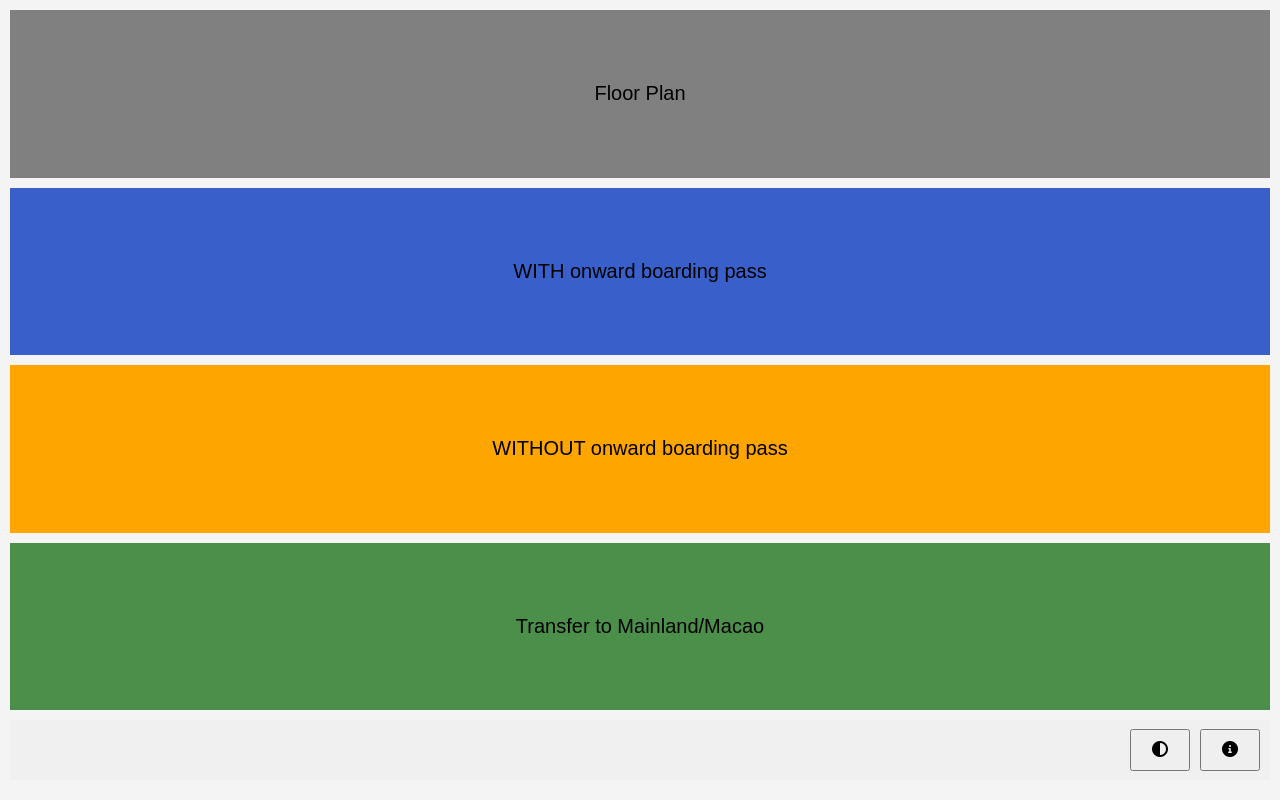
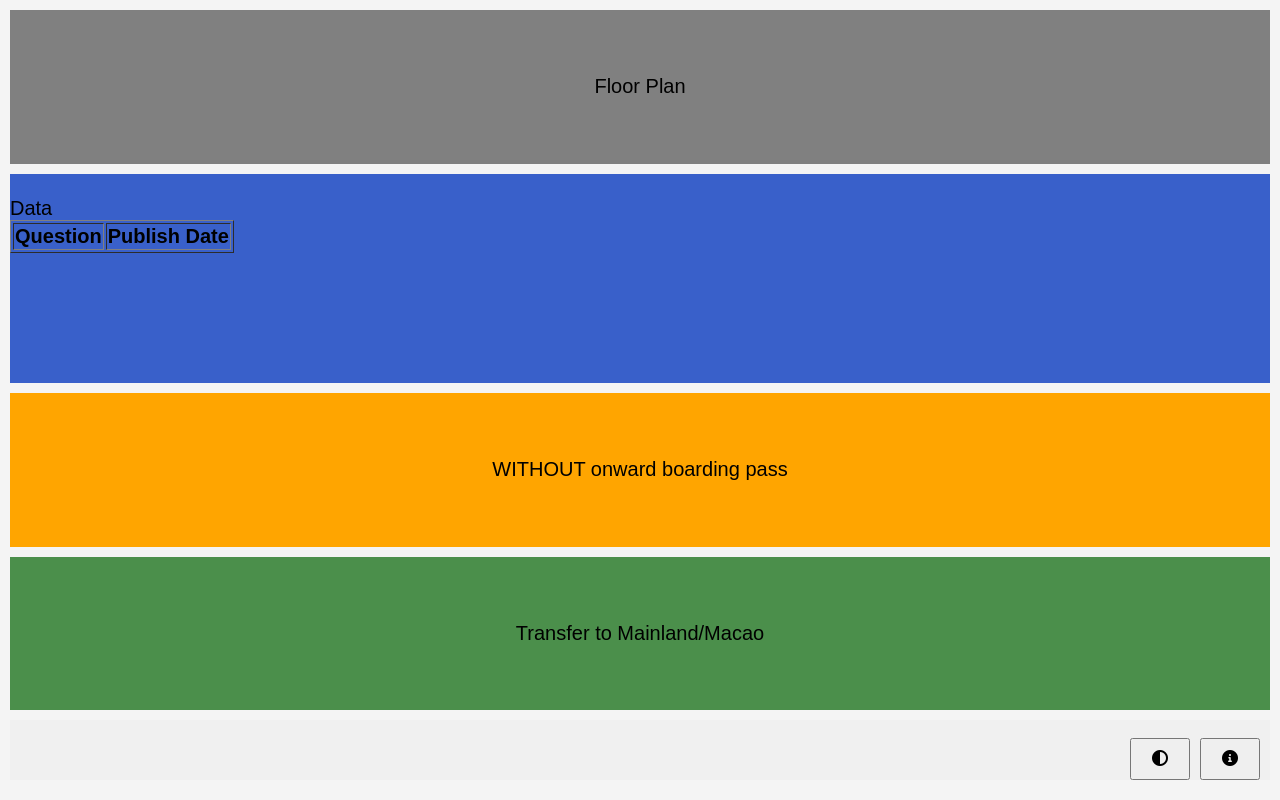
Before and after one commit to johnchleung/TIB_PWA, a Django app: page / in a window 1280 px wide. Run offline with Django 5.2, Linux system fonts and the light colour scheme; data that the repository does not hold is empty.

Commit message:
Update backend items

```diff
--- a/api/static/css/styles.css
+++ b/api/static/css/styles.css
@@ -42,6 +42,7 @@ body {
 	background-color: #f0f0f0;
 	display: flex;
 	justify-content: flex-end;
+    align-items: flex-end;
 	padding: 0 10px;
 }
 button {
--- a/api/templates/index.html
+++ b/api/templates/index.html
@@ -4,90 +4,14 @@
     {% load static %}
     <meta charset="UTF-8">
     <meta name="viewport" content="width=device-width, initial-scale=1.0">
-    <link rel="stylesheet" type="text/css" href="https://cdnjs.cloudflare.com/ajax/libs/font-awesome/6.0.0-beta3/css/all.min.css">
+    <link rel="stylesheet" type="text/css" href="https://cdnjs.cloudflare.com/ajax/libs/font-awesome/6.0.0-beta3/css/all.min.css" />
+    <link rel="stylesheet" type="text/css" href="{% static '/css/styles.css' %}" />
     <link rel="manifest" href="{% static '/manifest.json' %}" />
     <script src="{% static 'js/script.js' %}"></script>
     {% comment %} <script src="{% static 'js/toggleLayout.js' %}"></script> {% endcomment %}
 
-    <title>Dynamic Layout</title>
-    <style>
-        body {
-            font-family: Arial, sans-serif;
-            margin: 0;
-            padding: 10px;
-            background-color: #f4f4f4;
-        }
-        .container {
-            display: grid;
-            grid-template-columns: repeat(3, 1fr);
-            grid-template-rows: repeat(4, auto) 50px;
-            gap: 10px;
-            transition: all 0.3s ease;
-            height: calc(100vh - 40px); /* Full height minus padding */
-        }
-        .section {
-            background-color: #fff;
-            display: flex;
-            align-items: center;
-            justify-content: center; /* Center alignment */
-            font-size: 20px;
-        }
-        .section1 {
-            background-color: grey;
-        }
-        .section2 {
-            background-color: rgb(57, 96, 202);
-        }
-        .section3 {
-            background-color: orange;
-        }
-        .section4 {
-            background-color: #4b8f4b; /* Tortoise green */
-        }
-        .section5 {
-            height: 60px; /* Fixed height for Section 5 */
-            background-color: #f0f0f0;
-            display: flex;
-            justify-content: flex-end;
-            padding: 0 10px;
-        }
-        button {
-            padding: 10px 20px;
-            font-size: 16px;
-            cursor: pointer;
-            margin-left: 10px; /* Space between buttons */
-        }
-        .layout-1 {
-            grid-template-columns: 1fr; /* Single column layout */
-            grid-template-rows: repeat(4, auto) 50px; /* Adjust for fixed height of Section 5 */
-        }
-        .layout-2 {
-            grid-template-columns: 1fr 1fr 1fr; /* Three equal columns */
-            grid-template-rows: auto auto auto 50px; /* Three rows and fixed height for Section 5 */
-        }
-        .layout-2 .section:nth-child(1) {
-            grid-column: 1 / -1; /* Section 1 spans all columns */
-            grid-row: 2; /* Section 1 occupies the 2nd row */
-        }
-        .layout-2 .section:nth-child(2) {
-            grid-column: 1; /* Section 2 goes to the first column */
-            grid-row: 3; /* 3rd row */
-        }
-        .layout-2 .section:nth-child(3) {
-            grid-column: 2; /* Section 3 goes to the second column */
-            grid-row: 3; /* 3rd row */
-        }
-        .layout-2 .section:nth-child(4) {
-            grid-column: 3; /* Section 4 goes to the third column */
-            grid-row: 3; /* 3rd row */
-        }
-        .layout-2 .section:nth-child(5) {
-            grid-column: 1 / -1; /* Section 5 spans all columns */
-            grid-row: 4; /* Place in the last row */
-            height: 60px; /* Fixed height */
-            padding: 0 10px; /* Padding for aesthetics */
-        }
-    </style>
+    <title>TIB PWA</title>
+
 </head>
 <body>
     <script>
@@ -106,7 +30,32 @@
     <noscript>You need to enable JavaScript to run this app.</noscript>
     <div class="container layout-1" id="layoutContainer">
         <div class="section section1">Floor Plan</div>
-        <div class="section section2">WITH onward boarding pass</div>
+        <div class="section section2">
+            {% comment %} <p>WITH onward boarding pass</p> {% endcomment %}
+
+            <br/>
+            Data
+            <br/>
+            <table border="1">
+                <thead>
+                    <tr>
+                        <th>Question</th>
+                        <th>Publish Date</th>
+                        <!-- Add more columns for additional fields -->
+                    </tr>
+                </thead>
+                <tbody>
+                    {% for question in questions %}
+                        <tr>
+                            <td>{{ question.question_text }}</td>
+                            <td>{{ question.pub_date }}</td>
+                            <!-- Add more cells for additional fields -->
+                        </tr>
+                    {% endfor %}
+                </tbody>
+            </table>
+
+        </div>
         <div class="section section3">WITHOUT onward boarding pass</div>
         <div class="section section4">Transfer to Mainland/Macao</div>
         <div class="section section5">
--- a/api/views.py
+++ b/api/views.py
@@ -1,9 +1,11 @@
-from django.shortcuts import render, redirect
-
+from django.shortcuts import render
+from .models import *
+from rest_framework import generics
+from .serializers import *
 
 def index(request):
-    return render(request, 'index.html')
-
+    questions = Question.objects.all()
+    return render(request, 'index.html', {'questions': questions})
 
 def offline(request):
     return render(request, 'offline.html')
```
